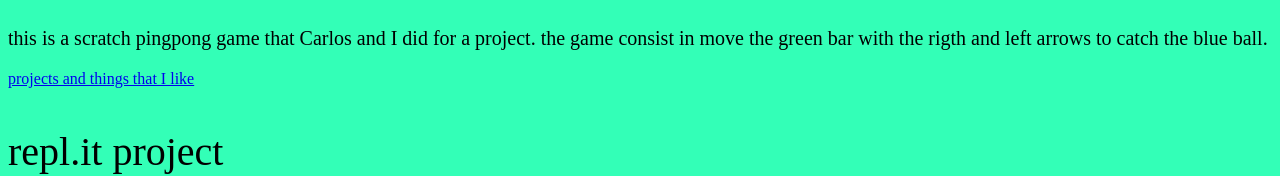
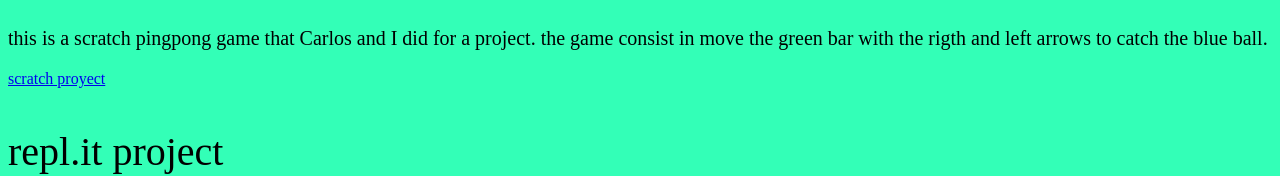
Before and after one commit to rafaelalberto524/wb2018, a plain HTML site: page new page.html in a window 1280 px wide. Shown: the part 275-451 px from the top of the page. Drawn offline with Linux system fonts and the light colour scheme.

Commit message:
Update new page.html

```diff
--- a/new page.html
+++ b/new page.html
@@ -6,7 +6,7 @@
 <p  style="font-size: 60px">Projects</p>
 <p  style="font-size: 40px">Scratch project</p>
 <p  style="font-size: 20px">this is a scratch pingpong game that Carlos and I did for a project. the game consist in move the green bar with the rigth and left arrows to catch the blue ball. </p>
- <a href=https://scratch.mit.edu/projects/272501222/target="_blank"> projects and things that I like</a></p>
+<a href="https://scratch.mit.edu/projects/272501222/">scratch proyect</a></p>
 
 <p  style="font-size: 40px">repl.it project</p>
 <p  style="font-size: 20px"> this is a repl.it project that Adrian I did. The project consist in answer some questions to make a history base in the thing that you write.  </p>
```
